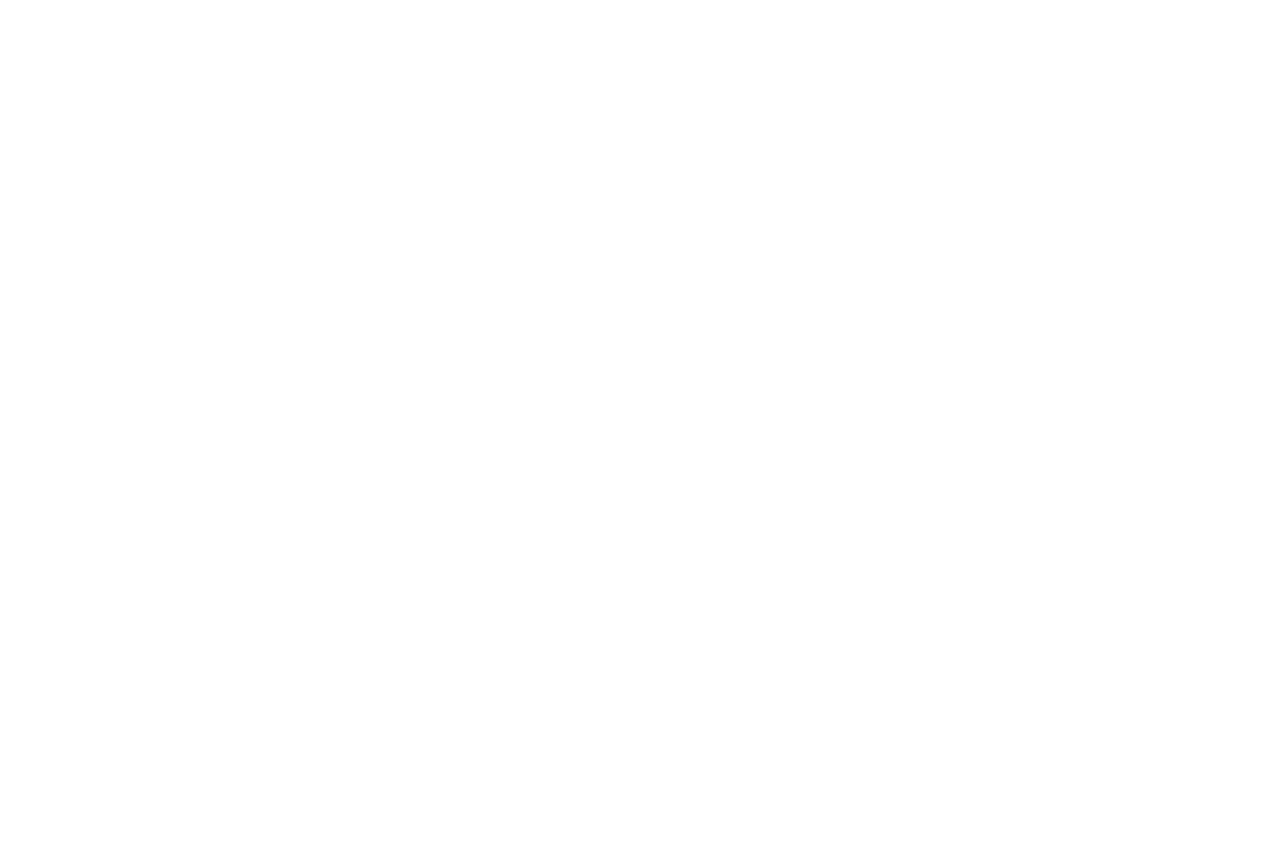
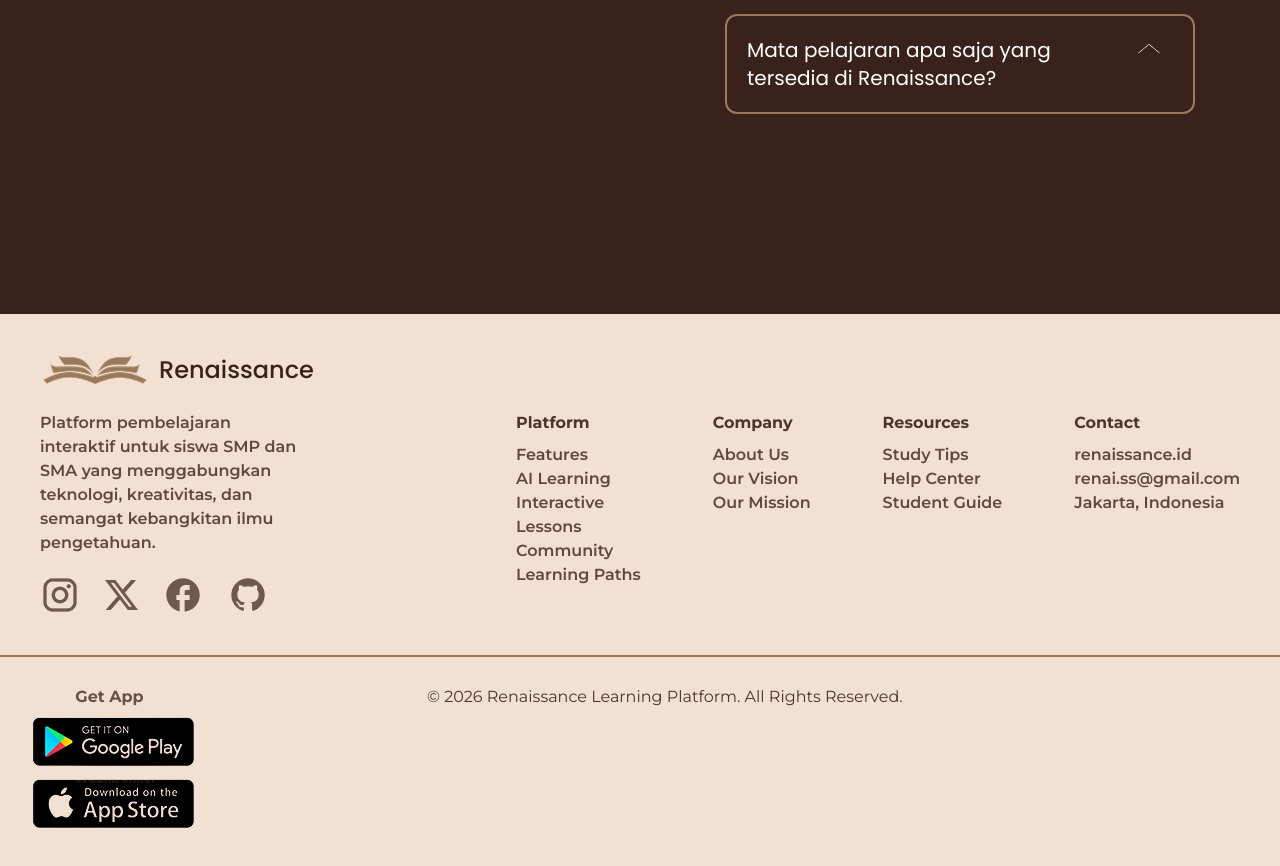
Before and after one commit to Athrsyd/Renaissance, a React (Vite) app in the folder Frontend/: page / in a window 1280 px wide. Shown: the part 6056-6922 px from the top of the page. Before the commit the page ends 6054 px from the top, so only its background shows below. Built offline with nearby package versions, Linux system fonts and the light colour scheme.

Commit message:
Dah selesai semua

```diff
--- a/Frontend/src/components/Footer.jsx
+++ b/Frontend/src/components/Footer.jsx
@@ -0,0 +1,70 @@
+// import
+import logo from "../assets/Logo2.png";
+import sosial from "../assets/icon/sosialMedia.png";
+import app from "../assets/icon/app.png";
+
+const Footer = () => {
+  return (
+    <>
+      <div className="p-10 border-b-2 border-[#9B7A5B] border-solid">
+        <div className="flex flex-row gap-2">
+          <img src={logo} alt="" />
+          <h1 className="text-bistre font-medium font-poppins text-2xl">Renaissance</h1>
+        </div>
+
+        <div className="flex flex-row justify-between mt-6">
+          <div className="flex flex-col gap-5">
+            <h1 class="w-65 font-monstserrat text-[rgba(57,34,28,0.8)] font-semibold">Platform pembelajaran interaktif untuk siswa SMP dan SMA yang menggabungkan teknologi, kreativitas, dan semangat kebangkitan ilmu pengetahuan.</h1>
+            <img src={sosial} alt="" className="w-fit " />
+          </div>
+
+          <div className="flex flex-row gap-18">
+            <div>
+              <h1 className="font-monstserrat text-[rgba(57,34,28,0.9)] font-bold">Platform</h1>
+              <p class="mt-2 font-monstserrat text-[rgba(57,34,28,0.8)] font-semibold">Features</p>
+              <p className="font-monstserrat text-[rgba(57,34,28,0.8)] font-semibold">AI Learning</p>
+              <p className="font-monstserrat text-[rgba(57,34,28,0.8)] font-semibold">Interactive </p>
+              <p className="font-monstserrat text-[rgba(57,34,28,0.8)] font-semibold">Lessons</p>
+              <p className="font-monstserrat text-[rgba(57,34,28,0.8)] font-semibold">Community</p>
+              <p className="font-monstserrat text-[rgba(57,34,28,0.8)] font-semibold">Learning Paths</p>
+            </div>
+
+            <div>
+              <h1 className="font-monstserrat text-[rgba(57,34,28,0.9)] font-bold">Company</h1>
+              <p class="mt-2 font-monstserrat text-[rgba(57,34,28,0.8)] font-semibold">About Us</p>
+              <p className="font-monstserrat text-[rgba(57,34,28,0.8)] font-semibold">Our Vision</p>
+              <p className="font-monstserrat text-[rgba(57,34,28,0.8)] font-semibold">Our Mission</p>
+            </div>
+
+            <div>
+              <h1 className="font-monstserrat text-[rgba(57,34,28,0.9)] font-bold">Resources</h1>
+              <p class="mt-2 font-monstserrat text-[rgba(57,34,28,0.8)] font-semibold">Study Tips</p>
+              <p className="font-monstserrat text-[rgba(57,34,28,0.8)] font-semibold">Help Center</p>
+              <p className="font-monstserrat text-[rgba(57,34,28,0.8)] font-semibold">Student Guide</p>
+            </div>
+
+            <div>
+              <h1 className="font-monstserrat text-[rgba(57,34,28,0.9)] font-bold">Contact</h1>
+              <p class="mt-2 font-monstserrat text-[rgba(57,34,28,0.8)] font-semibold">renaissance.id</p>
+              <p className="font-monstserrat text-[rgba(57,34,28,0.8)] font-semibold">renai.ss@gmail.com</p>
+              <p className="font-monstserrat text-[rgba(57,34,28,0.8)] font-semibold">Jakarta, Indonesia</p>
+            </div>
+          </div>
+        </div>
+      </div>
+
+      <div className="flex flex-row p-3 pt-7">
+        <div className="flex flex-col justify-center font-monstserrat text-[rgba(57,34,28,0.75)] font-bold font-xl">
+          <h1 className="text-center">Get App</h1>
+          <img src={app} alt="" className="ml-2 -mt-8"/>
+        </div>
+
+        <div className="flex justify-center ml-55">
+            <p class="text-center font-monstserrat text-[rgba(57,34,28,0.9)] semi-bold">© 2026 Renaissance Learning Platform. All Rights Reserved.</p>
+        </div>
+      </div>
+    </>
+  );
+};
+
+export default Footer
--- a/Frontend/src/components/HallofQ.jsx
+++ b/Frontend/src/components/HallofQ.jsx
@@ -11,18 +11,23 @@
   {
     id: "2",
     title: "Siapa saja yang bisa menggunakan Renaissance?",
-    p: "Renaissance adalah platform pembelajaran interaktif yang dirancang untuk membantu siswa SMP dan SMA memahami materi pelajaran dengan cara yang lebih menarik, modern, dan mudah dipahami.",
+    p: "Renaissance dapat digunakan oleh siswa SMP dan SMA yang ingin belajar dengan pengalaman yang lebih interaktif, fleksibel, dan mendukung pemahaman materi secara lebih mendalam.",
   },
   {
     id: "3",
     title: "Bagaimana cara mulai belajar di Renaissance?",
-    p: "Renaissance adalah platform pembelajaran interaktif yang dirancang untuk membantu siswa SMP dan SMA memahami materi pelajaran dengan cara yang lebih menarik, modern, dan mudah dipahami.",
+    p: "Untuk mulai belajar, pengguna cukup menekan tombol *Start Learning*, membuat akun, lalu dapat langsung mengakses berbagai materi dan fitur pembelajaran yang tersedia.",
   },
   {
     id: "4",
     title: "Apakah Renaissance dapat diakses kapan saja?",
-    p: "Renaissance adalah platform pembelajaran interaktif yang dirancang untuk membantu siswa SMP dan SMA memahami materi pelajaran dengan cara yang lebih menarik, modern, dan mudah dipahami.",
+    p: "Ya, Renaissance dapat diakses kapan saja dan dari mana saja sehingga siswa dapat belajar dengan lebih fleksibel sesuai kebutuhan mereka"
   },
+  {
+    id: "5",
+    title: "Mata pelajaran apa saja yang tersedia di Renaissance?",
+    p: "Renaissance menyediakan berbagai mata pelajaran seperti Matematika, IPA, IPS, Sejarah, Bahasa dan Sastra, serta Logika.",
+  }
 ];
 
 const Card = ({ item }) => {
@@ -77,7 +82,7 @@
 const Display = () => {
   return (
     <>
-      <div className="bg-bistre flex items-center gap-7 w-full h-full pt-30">
+      <div className="bg-bistre flex items-center gap-7 w-full h-full pt-30 pb-50">
         <div className="ml-10 ">
           <h1 className="text-white font-poppins text-6xl ml-20 mr-50">
             The Hall of
--- a/Frontend/src/pages/LandingPage2.jsx
+++ b/Frontend/src/pages/LandingPage2.jsx
@@ -2,6 +2,8 @@
 import Experience from "../components/RenaissanceXP";
 import Content from "../components/CardTesti";
 import Display from "../components/HallofQ";
+import Footer from "../components/Footer";
+
 
 // Assets Icon
 import iconBintang from "../assets/icon/iconBintang.png";
@@ -65,7 +67,7 @@
       <Display />
 
       {/* footer */}
-
+      <Footer />
     </section>
   );
 };
```
Also changed, not shown: Frontend/src/assets/icon/app.png (added), Frontend/src/assets/icon/sosialMedia.png (added).
